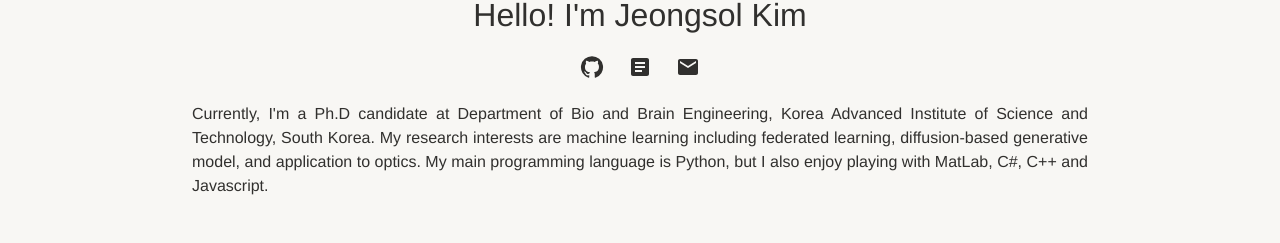
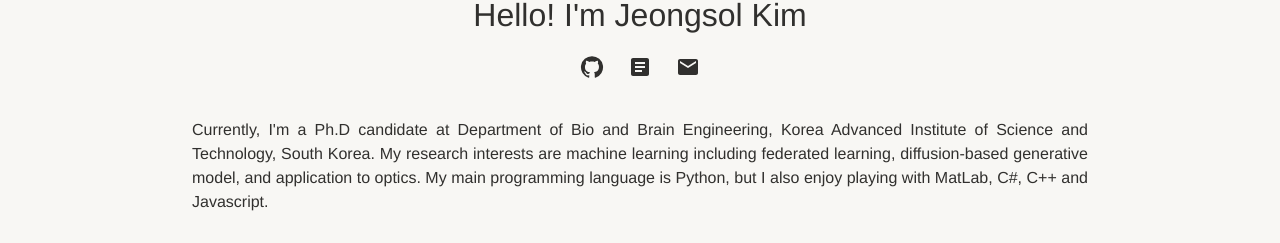
Before and after one commit to jeongsol-kim/jeongsol-kim, a React (Create React App) app: page / in a window 1280 px wide. Shown: the part 633-876 px from the top of the page. Before the commit the page ends 847 px from the top, so only its background shows below. Built offline with nearby package versions, Linux system fonts and the light colour scheme.

Commit message:
remove reset

```diff
--- a/src/theme/GlobalStyle.js
+++ b/src/theme/GlobalStyle.js
@@ -2,7 +2,6 @@ import { createGlobalStyle } from 'styled-components';
 import reset from 'styled-reset';
 
 export const GlobalStyle = createGlobalStyle`
-    ${reset}
 
     *{
         transition: background 0.3s;
```
